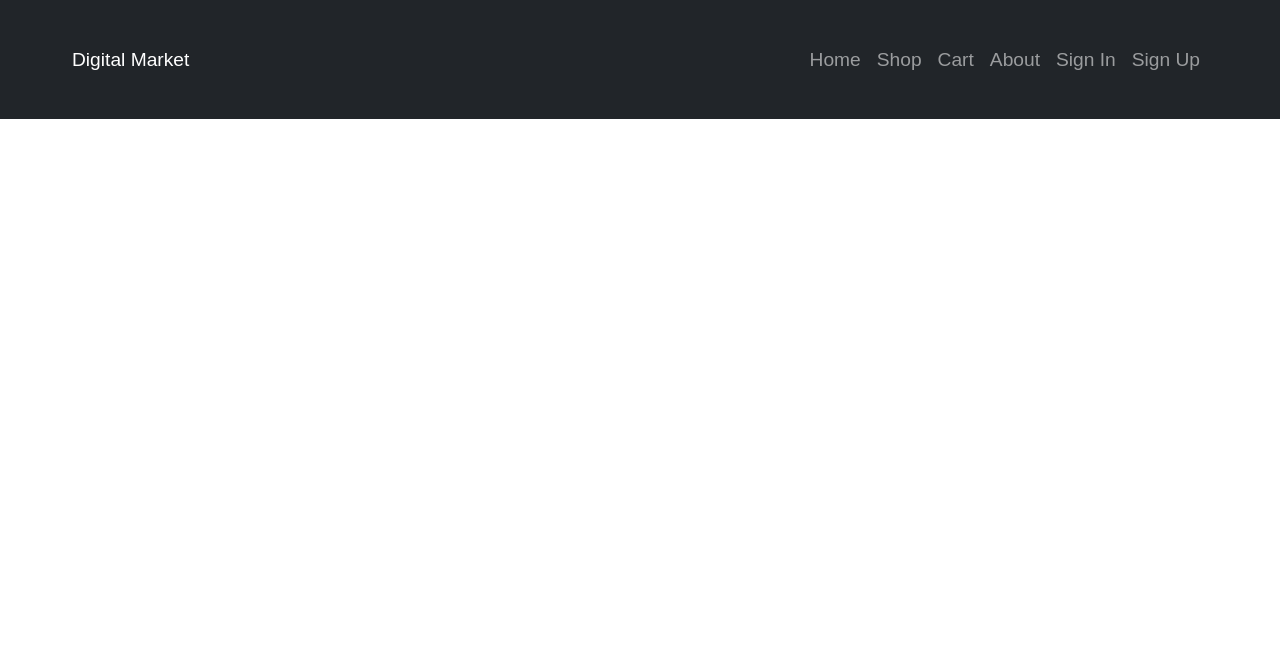
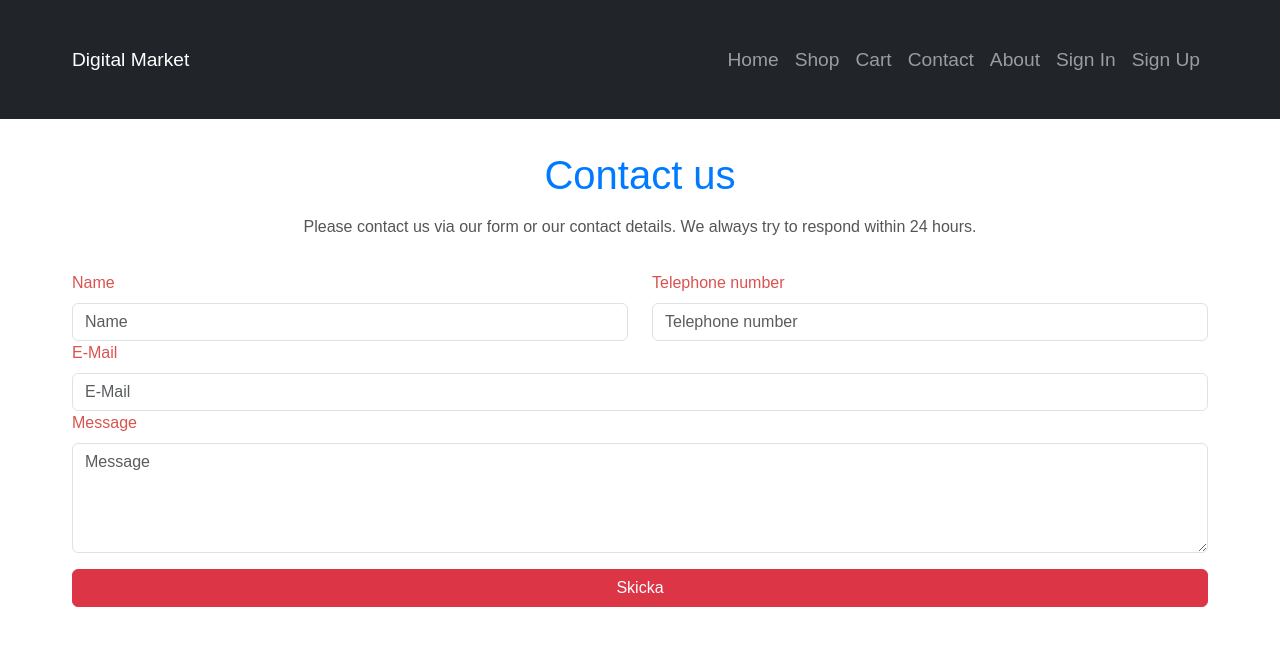
Before and after one commit to RazDechantal/ecommerce-app, a React (Vite) app: page /contact in a window 1280 px wide. Shown: the top 646 px of the page. Built offline with nearby package versions, Linux system fonts and the light colour scheme; no server answers.

Commit message:
Contact page added

```diff
--- a/package.json
+++ b/package.json
@@ -12,6 +12,7 @@
   "dependencies": {
     "axios": "^1.7.2",
     "bootstrap": "^5.3.3",
+    "emailjs-com": "^3.2.0",
     "firebase": "^10.12.2",
     "react": "^18.2.0",
     "react-bootstrap": "^2.10.2",
--- a/src/App.jsx
+++ b/src/App.jsx
@@ -8,6 +8,7 @@ import OrderConfirmation from './components/OrderConfirmation';
 import Header from './components/Header';
 import SignIn from './pages/SignIn';
 import SignUp from './pages/SignUp';
+import ContactPage from './pages/ContactPage'; // Import the ContactPage component
 import { CartProvider } from './context/CartContext';
 import { UserProvider } from './context/UserContext';
 
@@ -26,6 +27,7 @@ const App = () => {
             <Route path="/about" element={<div className="container"><h1>About</h1><p>This is a sample digital market application.</p></div>} />
             <Route path="/signin" element={<SignIn />} />
             <Route path="/signup" element={<SignUp />} />
+            <Route path="/contact" element={<ContactPage />} /> {/* Add the ContactPage route */}
           </Routes>
         </Router>
       </CartProvider>
--- a/src/components/Header.jsx
+++ b/src/components/Header.jsx
@@ -22,6 +22,7 @@ const Header = () => {
             <Nav.Link as={Link} to="/">Home</Nav.Link>
             <Nav.Link as={Link} to="/shop">Shop</Nav.Link>
             <Nav.Link as={Link} to="/cart">Cart</Nav.Link>
+            <Nav.Link as={Link} to="/contact">Contact</Nav.Link>
             <Nav.Link as={Link} to="/about">About</Nav.Link>
             {user ? (
               <>
--- /dev/null
+++ b/src/pages/ContactPage.css
@@ -0,0 +1,44 @@
+.contact-container {
+  margin-top: 2rem;
+}
+
+.contact-title {
+  text-align: center;
+  color: #007bff;
+  font-size: 2.5rem;
+  margin-bottom: 1rem;
+}
+
+.contact-subtitle {
+  text-align: center;
+  color: #555;
+  font-size: 1rem;
+  margin-bottom: 2rem;
+}
+
+.form-label {
+  color: #d9534f;
+}
+
+.form-control {
+  border: 1px solid #ddd;
+  border-radius: 4px;
+}
+
+.submit-button {
+  display: block;
+  width: 100%;
+  margin-top: 1rem;
+  background-color: #d9534f;
+  border: none;
+}
+
+.confirmation-dialog {
+  margin-top: 1rem;
+  padding: 1rem;
+  border: 1px solid #28a745;
+  background-color: #d4edda;
+  color: #155724;
+  text-align: center;
+  border-radius: 4px;
+}
--- /dev/null
+++ b/src/pages/ContactPage.jsx
@@ -0,0 +1,114 @@
+import React, { useState } from 'react';
+import { Form, Button, Container, Row, Col } from 'react-bootstrap';
+import emailjs from 'emailjs-com';
+import './ContactPage.css';
+
+const ContactPage = () => {
+  const [formData, setFormData] = useState({
+    name: '',
+    phone: '',
+    email: '',
+    message: ''
+  });
+  const [showConfirmation, setShowConfirmation] = useState(false);
+
+  const handleChange = (e) => {
+    const { name, value } = e.target;
+    setFormData({ ...formData, [name]: value });
+  };
+
+  const handleSubmit = (e) => {
+    e.preventDefault();
+
+    emailjs.send(
+      'service_5z9i8i9', // Replace with your EmailJS service ID
+      'template_ojfo70a', // Replace with your EmailJS template ID
+      formData,
+      'D6aH5ZFMZU25UCvdA' // Replace with your EmailJS user ID
+    ).then((response) => {
+      console.log('SUCCESS!', response.status, response.text);
+      setShowConfirmation(true);
+      setFormData({
+        name: '',
+        phone: '',
+        email: '',
+        message: ''
+      });
+    }).catch((err) => {
+      console.error('FAILED...', err);
+    });
+  };
+
+  return (
+    <Container className="contact-container">
+      <h1 className="contact-title">Contact  us</h1>
+      <p className="contact-subtitle">
+        Please contact us via our form or our contact details. We always try to respond within 24 hours.
+      </p>
+      <Form onSubmit={handleSubmit}>
+        <Row>
+          <Col md={6}>
+            <Form.Group controlId="formName">
+              <Form.Label>Name</Form.Label>
+              <Form.Control
+                type="text"
+                placeholder="Name"
+                name="name"
+                value={formData.name}
+                onChange={handleChange}
+                required
+              />
+            </Form.Group>
+          </Col>
+          <Col md={6}>
+            <Form.Group controlId="formPhone">
+              <Form.Label>Telephone number</Form.Label>
+              <Form.Control
+                type="tel"
+                placeholder="Telephone number"
+                name="phone"
+                value={formData.phone}
+                onChange={handleChange}
+                required
+              />
+            </Form.Group>
+          </Col>
+        </Row>
+        <Form.Group controlId="formEmail">
+          <Form.Label>E-Mail</Form.Label>
+          <Form.Control
+            type="email"
+            placeholder="E-Mail"
+            name="email"
+            value={formData.email}
+            onChange={handleChange}
+            required
+          />
+        </Form.Group>
+        <Form.Group controlId="formMessage">
+          <Form.Label>Message</Form.Label>
+          <Form.Control
+            as="textarea"
+            rows={4}
+            placeholder="Message"
+            name="message"
+            value={formData.message}
+            onChange={handleChange}
+            required
+          />
+        </Form.Group>
+        <Button variant="danger" type="submit" className="submit-button">
+          Skicka
+        </Button>
+      </Form>
+      {showConfirmation && (
+        <div className="confirmation-dialog">
+          <p>Your message was sent successfully!</p>
+          <Button onClick={() => setShowConfirmation(false)}>OK</Button>
+        </div>
+      )}
+    </Container>
+  );
+};
+
+export default ContactPage;
```
Also changed, not shown: 1 other file (tests, documents, lock files or other folders).
